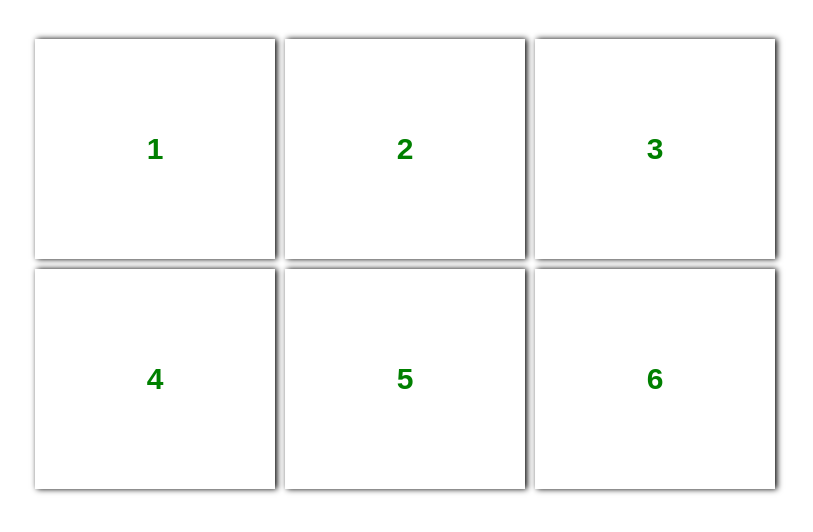
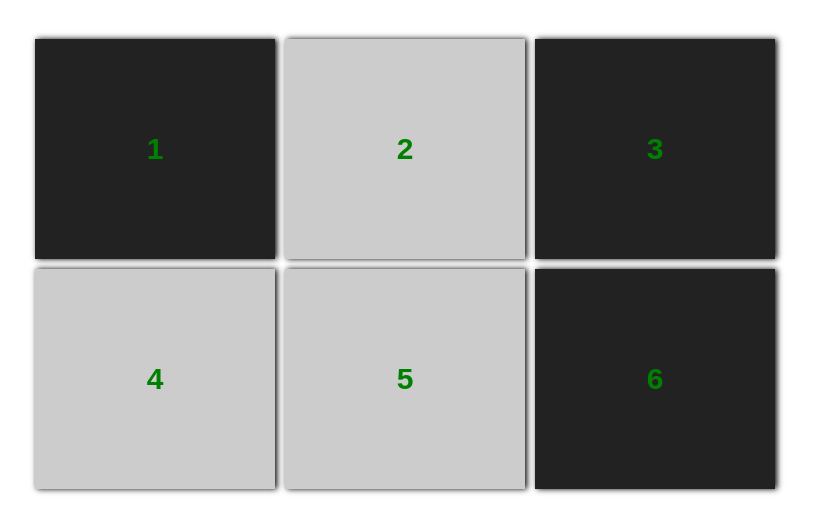
Before and after one commit to Ireme-Nyawe/box-toggle, a React (Vite) app: page / in a window 1280 px wide. Shown: the top 532 px of the page, without its empty margins (235-1048 px from the left). Built offline with nearby package versions, Linux system fonts and the light colour scheme.

Commit message:
change box bg in accordang to on value

```diff
--- a/src/App.jsx
+++ b/src/App.jsx
@@ -1,10 +1,13 @@
+import { useState } from "react";
 import Box from "./components/Box";
 import boxes from "./components/boxes";
 
-const boxData = boxes.map((boxItem) => {
-  return <Box {...boxItem}></Box>;
-});
 
 export default function App() {
+  const [box, setBox] = useState(boxes);
+
+  const boxData = box.map((boxItem) => {
+    return <Box {...boxItem}></Box>;
+  });
   return <div className="box-container">{boxData}</div>;
 }
--- a/src/components/Box.jsx
+++ b/src/components/Box.jsx
@@ -1,7 +1,11 @@
 export default function Box(props) {
+  let backgroundColor = props.on ? "#222222" : "#cccccc";
+  const styles = {
+    backgroundColor: backgroundColor,
+  };
   return (
-      <div className="box">
-        <span>{props.id}</span>
-      </div>
+    <div className="box" style={styles}>
+      <span>{props.id}</span>
+    </div>
   );
 }
```
